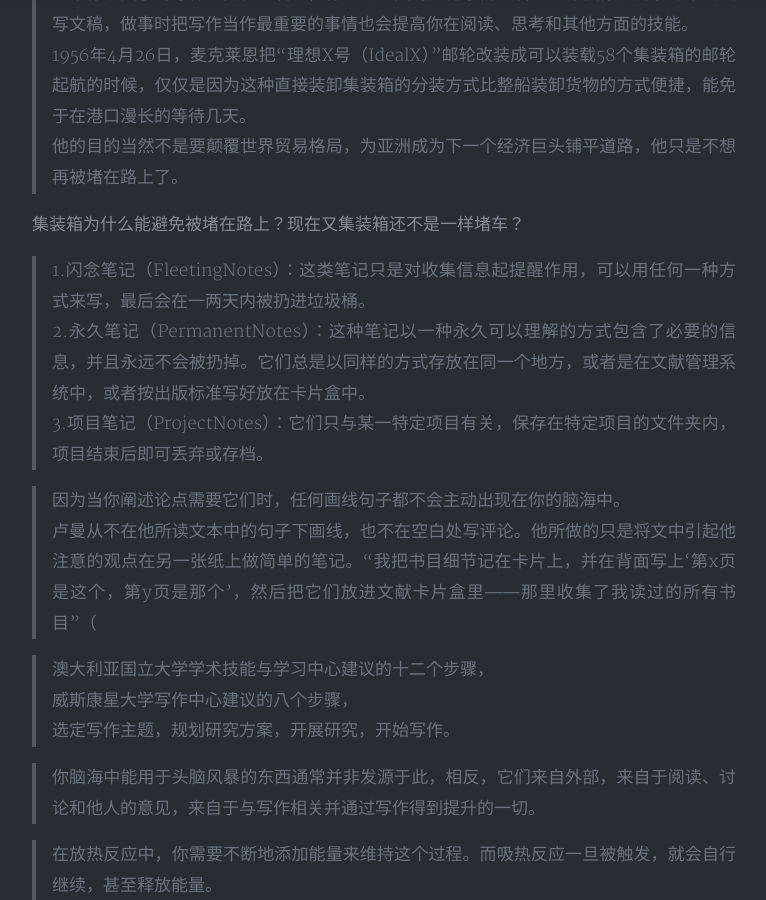
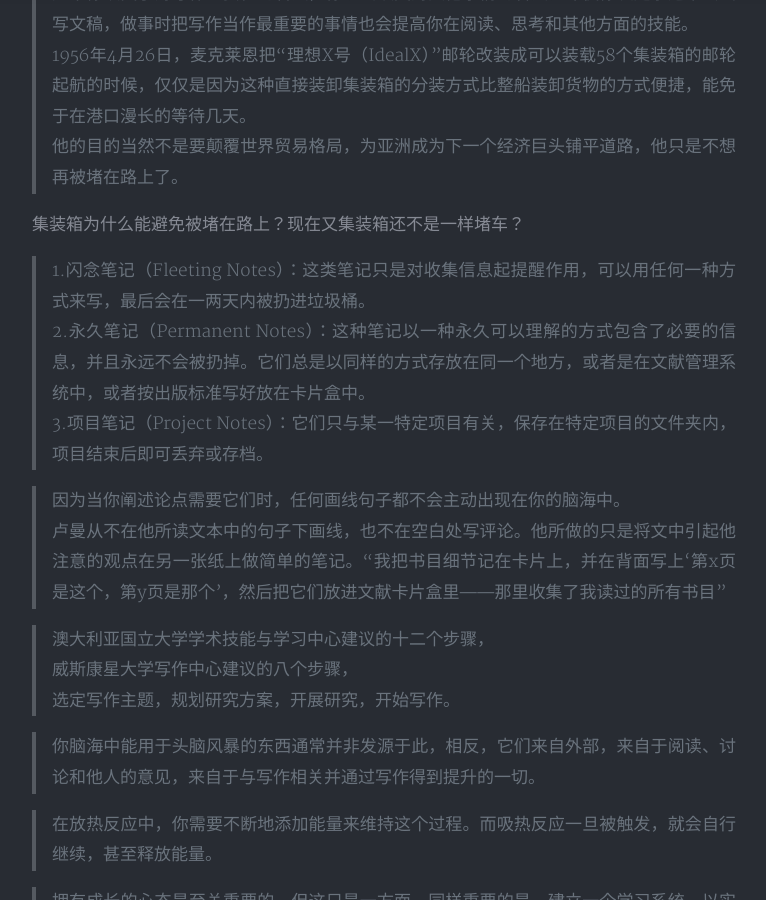
Before and after one commit to stardust1900/stardust1900.github.io, a Jekyll site: the page built from _posts/2025-02-18-notes-of-How-To-Take-Smart-Notes.md, in a window 1280 px wide and 900 px high, scrolled down 5181 px. Shown: the whole window, without its empty margins (248-1014 px from the left). Built offline with Jekyll 4.4.1, drawn with Linux system fonts in a browser that asks for light colours; nearby versions of some CDN libraries; comment, search, counter and statistics services are not loaded; a style sheet for code colours, icons or effects is not loaded; some of the changed text lies outside the part shown.

Commit message:
修改分类，修改格式

```diff
--- a/_posts/2025-02-18-notes-of-How-To-Take-Smart-Notes.md
+++ b/_posts/2025-02-18-notes-of-How-To-Take-Smart-Notes.md
@@ -88,9 +88,9 @@
 > 如果你想长期学习某样东西，就必须把它写下来。如果你想真正理解某件事情，你就必须把它转化为自己的语言。
 
 > 撰写论文的步骤
-> 1.记闪念笔记（fleetingnotes）。
-> 2.记文献笔记（literaturenotes）。
-> 3.记永久笔记（permanentnotes）。
+> 1.记闪念笔记（fleeting notes）。
+> 2.记文献笔记（literature notes）。
+> 3.记永久笔记（permanent notes）。
 > 你可以为每一个想法准确地写下一条笔记，并像为别人写作一样，使用完整的句子，标注来源，提供参考资料，并尽量做到精确、清晰和简短。
 > 此时，扔掉第一步的闪念笔记，把第二步的文献笔记放入你的文献管理系统。待所有重要的内容都进入卡片盒后，你就可以忘记它们了。
 
@@ -110,12 +110,12 @@
 
 集装箱为什么能避免被堵在路上？现在又集装箱还不是一样堵车？
 
-> 1.闪念笔记（FleetingNotes）：这类笔记只是对收集信息起提醒作用，可以用任何一种方式来写，最后会在一两天内被扔进垃圾桶。
-> 2.永久笔记（PermanentNotes）：这种笔记以一种永久可以理解的方式包含了必要的信息，并且永远不会被扔掉。它们总是以同样的方式存放在同一个地方，或者是在文献管理系统中，或者按出版标准写好放在卡片盒中。
-> 3.项目笔记（ProjectNotes）：它们只与某一特定项目有关，保存在特定项目的文件夹内，项目结束后即可丢弃或存档。
+> 1.闪念笔记（Fleeting Notes）：这类笔记只是对收集信息起提醒作用，可以用任何一种方式来写，最后会在一两天内被扔进垃圾桶。
+> 2.永久笔记（Permanent Notes）：这种笔记以一种永久可以理解的方式包含了必要的信息，并且永远不会被扔掉。它们总是以同样的方式存放在同一个地方，或者是在文献管理系统中，或者按出版标准写好放在卡片盒中。
+> 3.项目笔记（Project Notes）：它们只与某一特定项目有关，保存在特定项目的文件夹内，项目结束后即可丢弃或存档。
 
 > 因为当你阐述论点需要它们时，任何画线句子都不会主动出现在你的脑海中。
-> 卢曼从不在他所读文本中的句子下画线，也不在空白处写评论。他所做的只是将文中引起他注意的观点在另一张纸上做简单的笔记。“我把书目细节记在卡片上，并在背面写上‘第x页是这个，第y页是那个’，然后把它们放进文献卡片盒里——那里收集了我读过的所有书目”（
+> 卢曼从不在他所读文本中的句子下画线，也不在空白处写评论。他所做的只是将文中引起他注意的观点在另一张纸上做简单的笔记。“我把书目细节记在卡片上，并在背面写上‘第x页是这个，第y页是那个’，然后把它们放进文献卡片盒里——那里收集了我读过的所有书目”
 
 > 澳大利亚国立大学学术技能与学习中心建议的十二个步骤，
 > 威斯康星大学写作中心建议的八个步骤，
@@ -176,14 +176,14 @@
 > 他们会给需要记住的信息赋予一定的含义，并以一种有意义的方式将其与已有的知识网络相连。一条信息可以成为另一条信息的线索，进而建立起线索串或线索网络。在需要学习的信息本身没有意义，或者与已知的其他事物没有逻辑或意义上的联系时，这类记忆方法很有用。
 > 记忆术对无意义内容的学习有帮助，不过当涉及学术写作时，我们就没有必要使用这种技巧了，
 
-> 费曼主张以学生对之前所学知识的实际理解为连接点来促进学习（
-> 太多的秩序会阻碍学习（
+> 费曼主张以学生对之前所学知识的实际理解为连接点来促进学习
+> 太多的秩序会阻碍学习
 > 刻意制造变化和对比可以促进学习。
 
 > 他主张在每一门学科中寻找最强大的概念，并尝试去彻底理解它们，使其成为自己思维的一部分。
 
 > 如果我们的学习不是作为纯粹的知识积累，而是试图建立一个可以收纳信息的理论模型和思维模型框架，我们就进入了一个学习促进学习的良性循环。
-> 你当然更愿意进入一个良性的学习循环，所以要想记住你所学的知识，你需要建立有效的长期记忆结构。”
+> 你当然更愿意进入一个良性的学习循环，所以要想记住你所学的知识，你需要建立有效的长期记忆结构。
 > 1.关注你想记住的东西。
 > 2.对要保存的信息进行适当的编码（其中包括考虑合适的提示）。
 > 3.练习回忆。（Sachs,2013）
```
Also changed, not shown: other parts of _posts/2025-02-18-notes-of-How-To-Take-Smart-Notes.md (+2 -2 lines), _posts/2024-07-22-Is-Successor-a-good-film.md (+1 -1 lines).
